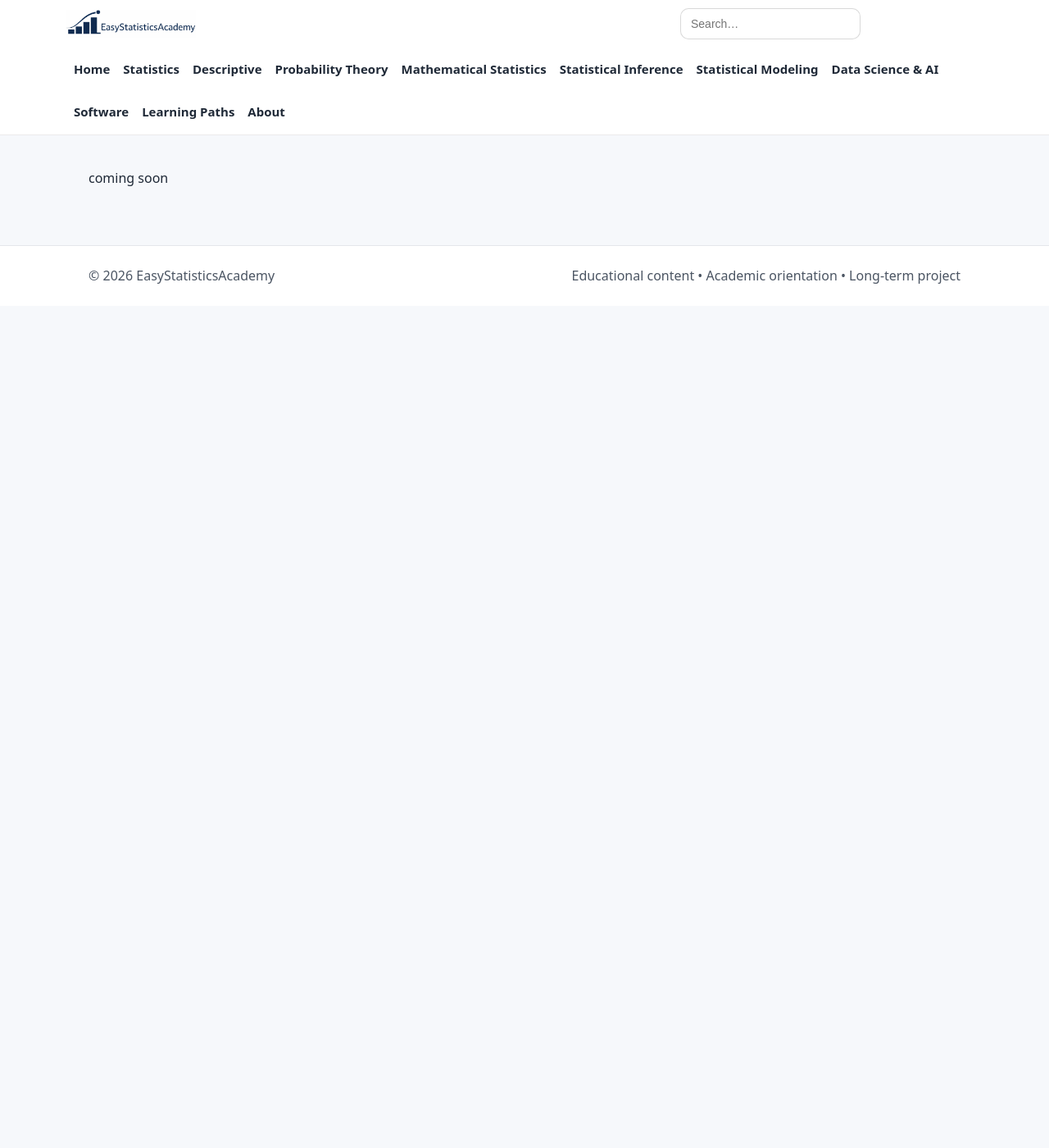
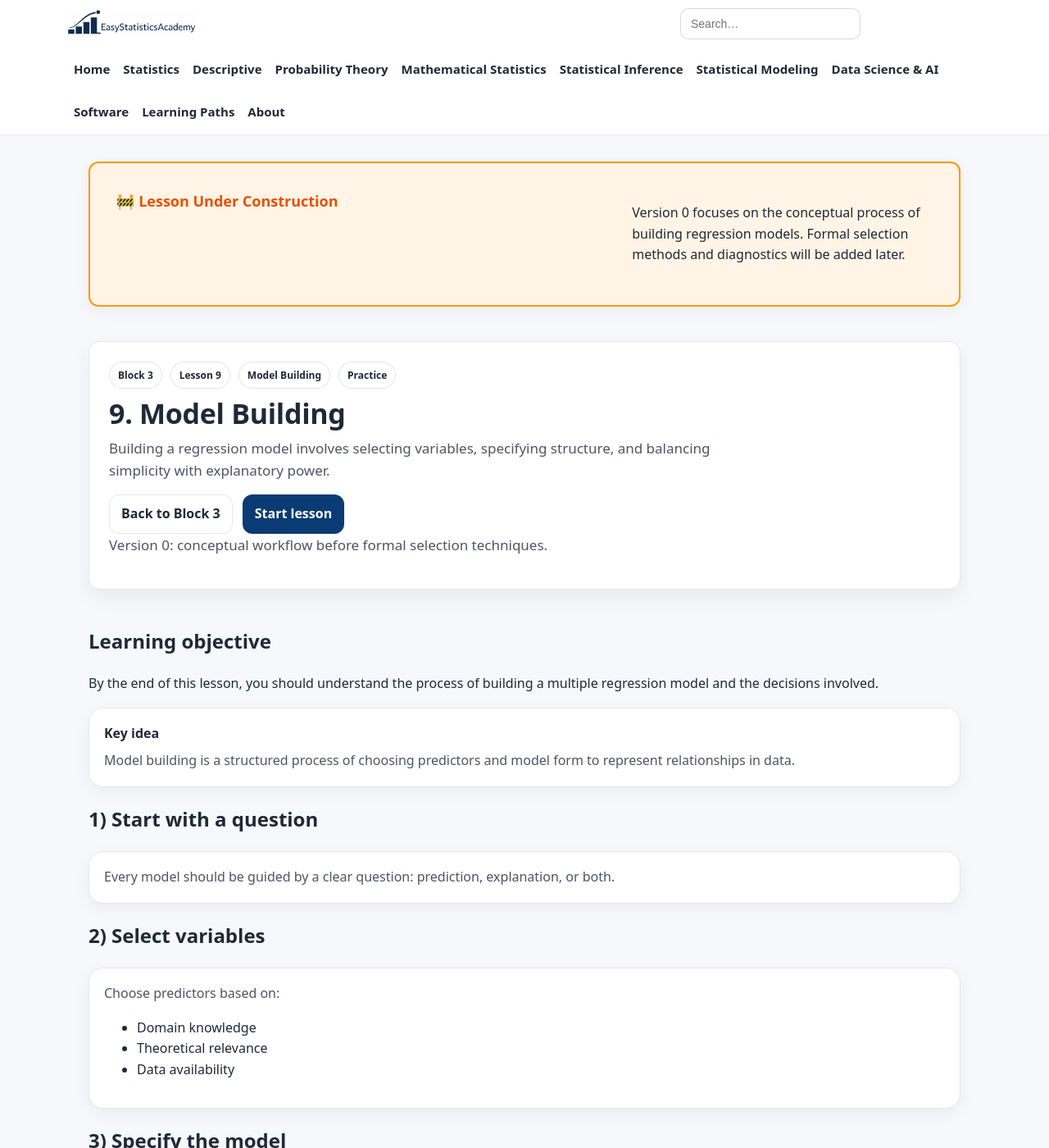
Before and after one commit to ammar-homaida-statistics/easystatisticsacademy, a Jekyll site: the page built from modeling/multiple-regression/model-building/index.md, in a window 1280 px wide and 1400 px high. Shown: the whole window at 82% size. Built offline with Jekyll 4.4.1, drawn with Linux system fonts in a browser that asks for light colours; our own code applies the rules of GitHub Pages for plain Markdown files; some of the changed text lies outside the part shown.

Commit message:
Add lesson content

```diff
--- a/modeling/multiple-regression/model-building/index.md
+++ b/modeling/multiple-regression/model-building/index.md
@@ -1 +1,181 @@
-coming soon
+---
+layout: default
+title: 9. Model Building
+permalink: /modeling/multiple-regression/model-building/
+sidebar: false
+---
+
+<!-- UNDER CONSTRUCTION -->
+<section class="section section-slim">
+  <div class="callout" style="background:#fff4e5; border:2px solid #ff9800; padding:2rem; border-radius:12px;">
+    <h2 style="color:#e65100;">🚧 Lesson Under Construction</h2>
+    <p>
+      Version 0 focuses on the conceptual process of building regression models.
+      Formal selection methods and diagnostics will be added later.
+    </p>
+  </div>
+</section>
+
+<!-- ✅ Update last visited lesson -->
+<script>
+(function () {
+  localStorage.setItem("esa_continue_modeling_mr_lesson_v0", JSON.stringify({
+    url: "/modeling/multiple-regression/model-building/",
+    label: "Lesson 9 — Model Building",
+    ts: Date.now()
+  }));
+})();
+</script>
+
+<!-- HERO -->
+<section class="hero hero-section">
+  <div class="hero-card">
+
+    <div class="badge-row">
+      <span class="badge">Block 3</span>
+      <span class="badge">Lesson 9</span>
+      <span class="badge">Model Building</span>
+      <span class="badge">Practice</span>
+    </div>
+
+    <h1>9. Model Building</h1>
+
+    <p class="lead">
+      Building a regression model involves selecting variables,
+      specifying structure, and balancing simplicity with explanatory power.
+    </p>
+
+    <div class="hero-actions">
+      <a class="btn btn-outline" href="/modeling/multiple-regression/">Back to Block 3</a>
+      <a class="btn" href="#lesson">Start lesson</a>
+    </div>
+
+    <p class="muted-mini">
+      Version 0: conceptual workflow before formal selection techniques.
+    </p>
+
+  </div>
+</section>
+
+<!-- LESSON -->
+<section class="section" id="lesson">
+
+  <h2>Learning objective</h2>
+  <p>
+    By the end of this lesson, you should understand the process of building
+    a multiple regression model and the decisions involved.
+  </p>
+
+  <div class="card">
+    <h3>Key idea</h3>
+    <p>
+      Model building is a structured process of choosing predictors and model form
+      to represent relationships in data.
+    </p>
+  </div>
+
+  <h2>1) Start with a question</h2>
+  <div class="card">
+    <p>
+      Every model should be guided by a clear question:
+      prediction, explanation, or both.
+    </p>
+  </div>
+
+  <h2>2) Select variables</h2>
+  <div class="card">
+    <p>
+      Choose predictors based on:
+    </p>
+    <ul>
+      <li>Domain knowledge</li>
+      <li>Theoretical relevance</li>
+      <li>Data availability</li>
+    </ul>
+  </div>
+
+  <h2>3) Specify the model</h2>
+  <div class="card">
+    <ul>
+      <li>Include relevant predictors</li>
+      <li>Consider transformations</li>
+      <li>Include interactions if needed</li>
+    </ul>
+  </div>
+
+  <h2>4) Avoid overfitting</h2>
+  <div class="card">
+    <p>
+      Adding too many variables can lead to models that fit the data well
+      but perform poorly on new data.
+    </p>
+  </div>
+
+  <h2>5) Simplicity vs complexity</h2>
+  <div class="card">
+    <p>
+      A good model balances:
+    </p>
+    <ul>
+      <li>Simplicity (interpretability)</li>
+      <li>Accuracy (fit to data)</li>
+    </ul>
+  </div>
+
+  <h2>6) Iterative process</h2>
+  <div class="card">
+    <p>
+      Model building is not one step:
+      models are refined, evaluated, and improved over time.
+    </p>
+  </div>
+
+  <h2>7) Role of assumptions</h2>
+  <div class="card">
+    <p>
+      A model is only valid if its assumptions are satisfied.
+      This leads to the next block.
+    </p>
+  </div>
+
+  <h2>8) Common mistakes</h2>
+  <div class="card">
+    <ul>
+      <li>Including irrelevant variables</li>
+      <li>Ignoring important predictors</li>
+      <li>Overfitting</li>
+      <li>Building models without a clear purpose</li>
+    </ul>
+  </div>
+
+  <h2>9) Why this matters</h2>
+  <div class="card">
+    <p>
+      Model building connects statistical theory to real-world applications,
+      making it one of the most important skills in data analysis.
+    </p>
+  </div>
+
+  <div class="card">
+    <h3>Outcome of this lesson</h3>
+    <ul>
+      <li>Understand the model building process</li>
+      <li>Select variables appropriately</li>
+      <li>Balance simplicity and complexity</li>
+      <li>Understand iterative modeling</li>
+      <li>Prepare for model validation</li>
+    </ul>
+  </div>
+
+  <div class="card">
+    <h3>Next step</h3>
+    <p>
+      Now we examine the assumptions required for regression models
+      to be valid and reliable.
+    </p>
+    <a class="btn" href="/modeling/assumptions/">
+      Go to Block 4 — Model Assumptions →
+    </a>
+  </div>
+
+</section>
```
